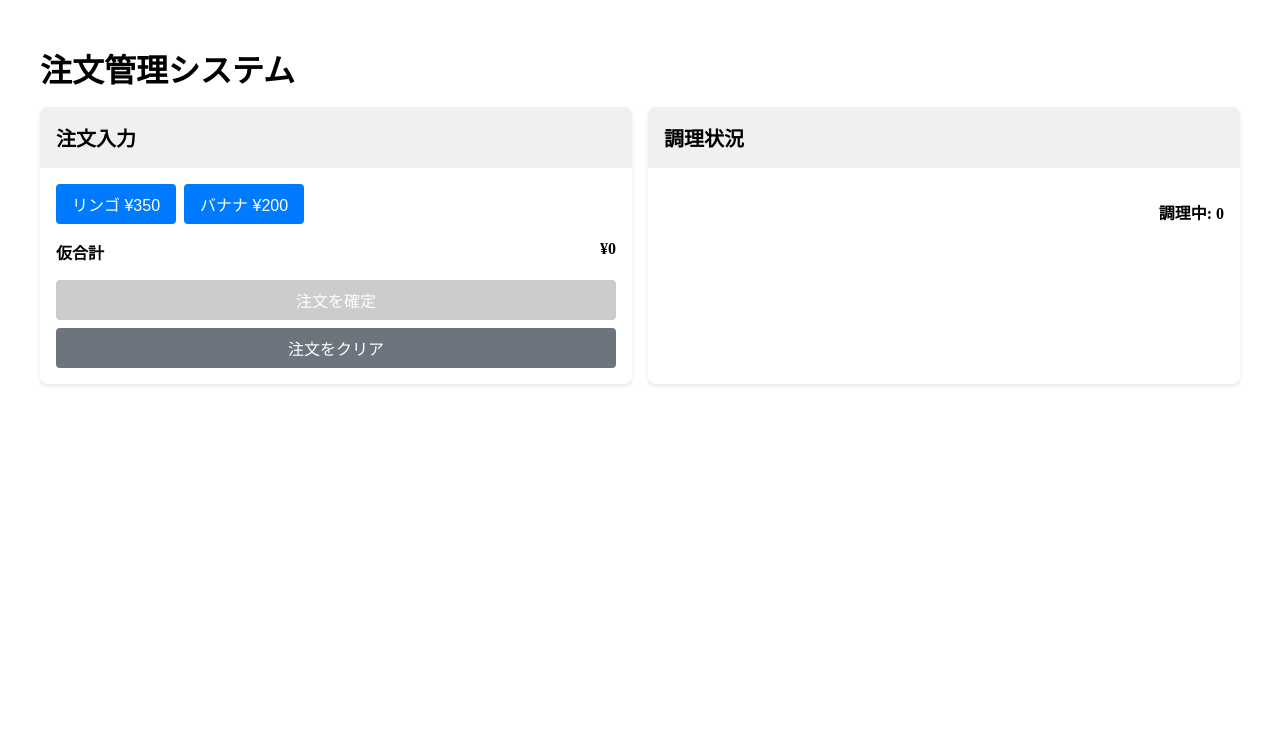
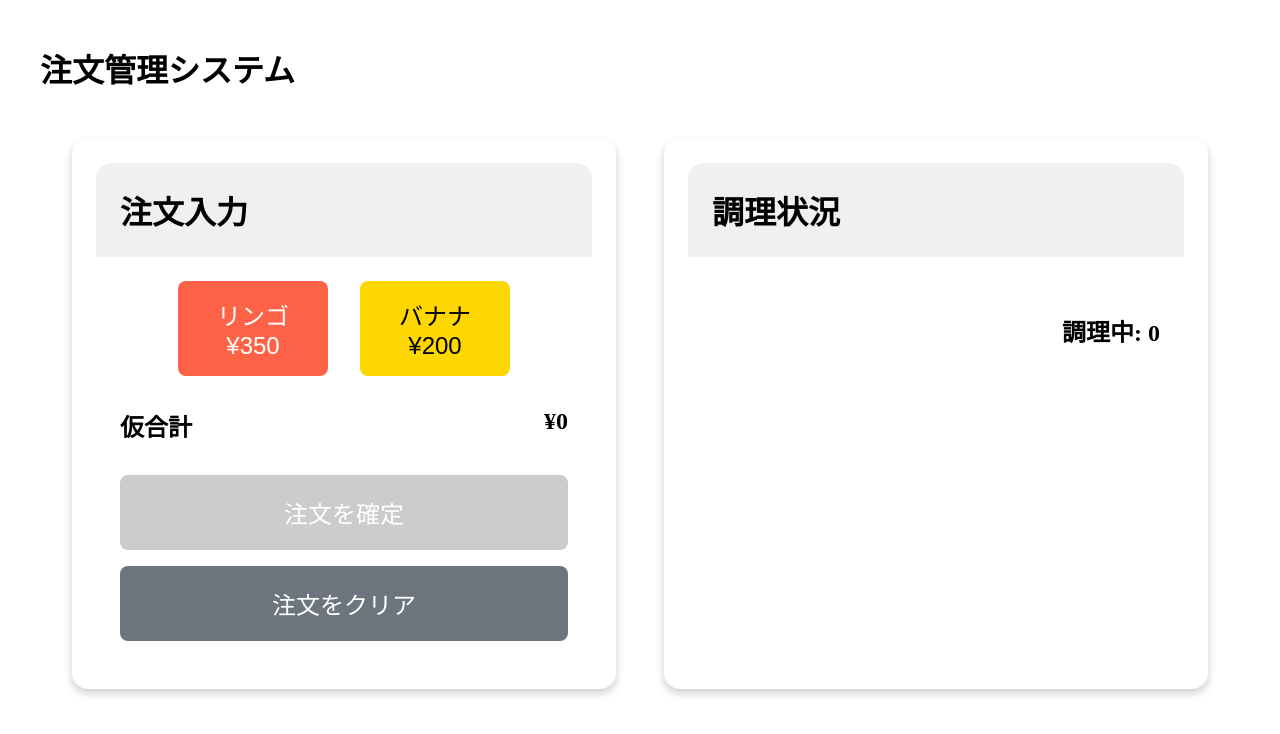
Before and after one commit to Google-Developers-Group-on-Campus-TUAT/order-management, a Next.js app: page / in a window 1280 px wide. Shown: the top 734 px of the page. Built offline with nearby package versions, Linux system fonts and the light colour scheme.

Commit message:
タブレット向けに改変

```diff
--- a/src/components/OrderManagement.css
+++ b/src/components/OrderManagement.css
@@ -1,49 +1,63 @@
 .order-management {
   display: grid;
-    gap: 1rem;
+  gap: 2rem;
+  padding: 2rem;
 }
 
 .card {
   background-color: #ffffff;
-    border-radius: 8px;
-    box-shadow: 0 2px 4px rgba(0, 0, 0, 0.1);
+  border-radius: 16px;
+  box-shadow: 0 4px 8px rgba(0, 0, 0, 0.2);
   overflow: hidden;
+  padding: 1.5rem;
 }
 
 .card-header {
   background-color: #f0f0f0;
-    padding: 1rem;
+  padding: 1.5rem;
+  border-radius: 16px 16px 0 0;
 }
 
 .card-title {
   margin: 0;
-    font-size: 1.25rem;
+  font-size: 2rem;
   font-weight: bold;
 }
 
 .card-content {
-    padding: 1rem;
+  padding: 1.5rem;
+  font-size: 1.5rem;
 }
 
 .button-group {
   display: flex;
-    flex-wrap: wrap;
-    gap: 0.5rem;
-    margin-bottom: 1rem;
+  gap: 2rem;
+  margin-bottom: 2rem;
+  justify-content: center;
 }
 
 button {
-    background-color: #007bff;
   color: white;
   border: none;
-    padding: 0.5rem 1rem;
-    border-radius: 4px;
+  padding: 1rem 2rem;
+  border-radius: 8px;
   cursor: pointer;
-    font-size: 1rem;
+  font-size: 1.5rem;
+  width: 150px;
+}
+
+
+button.apple {
+  background-color: #ff6347;
+}
+
+button.banana {
+  background-color: #ffd700;
+  color: black;
 }
 
 button:hover {
-    background-color: #0056b3;
+  filter: brightness(0.9);
 }
 
 button:disabled {
@@ -52,50 +66,82 @@
 }
 
 .item-list {
-    margin-bottom: 1rem;
+  margin-bottom: 1.5rem;
 }
 
-  .item, .kitchen-item {
+.item {
   display: flex;
   justify-content: space-between;
-    margin-bottom: 0.5rem;
+  margin-bottom: 1rem;
+  font-size: 1.5rem;
+}
+
+.kitchen-item {
+  border-radius: 16px;
+  box-shadow: 0 4px 8px rgba(0, 0, 0, 0.2);
+  padding: 1.5rem;
+  display: flex;
+  justify-content: space-between;
+  align-items: center;
+  margin-bottom: 1.5rem;
+  font-size: 1.5rem;
+}
+
+.kitchen-item.apple {
+  background-color: #ffc7c7;
+  border-left: 8px solid #ff6347;
+}
+
+.kitchen-item.banana {
+  background-color: #fffec7;
+  border-left: 8px solid #ffd700;
 }
 
 .total {
   display: flex;
   justify-content: space-between;
   font-weight: bold;
-    margin-bottom: 1rem;
+  margin-bottom: 2rem;
+  font-size: 1.5rem;
 }
 
 .confirm-button {
+  background-color: blue;
   width: 100%;
-    margin-bottom: 0.5rem;
+  margin-bottom: 1rem;
+  padding: 1.25rem;
+  font-size: 1.5rem;
 }
 
 .clear-button {
   width: 100%;
   background-color: #6c757d;
+  padding: 1.25rem;
+  font-size: 1.5rem;
 }
 
 .status-badge {
   background-color: #28a745;
   color: white;
-    padding: 0.25rem 0.5rem;
-    border-radius: 4px;
-    font-size: 0.875rem;
-    margin-right: 0.5rem;
+  padding: 0.5rem 1rem;
+  border-radius: 8px;
+  font-size: 1.25rem;
+  margin-right: 1rem;
 }
 
 .serve-button {
   background-color: #ffc107;
   color: #000000;
+  padding: 1rem 2rem;
+  border-radius: 8px;
+  font-size: 1.5rem;
 }
 
 .kitchen-total {
   text-align: right;
   font-weight: bold;
-    margin-top: 1rem;
+  margin-top: 2rem;
+  font-size: 1.5rem;
 }
 
 @media (min-width: 768px) {
@@ -103,3 +149,10 @@
     grid-template-columns: 1fr 1fr;
   }
 }
+
+@media (min-width: 1024px) {
+  .order-management {
+    grid-template-columns: 1fr 1fr;
+    gap: 3rem;
+  }
+}
--- a/src/components/OrderManagement.tsx
+++ b/src/components/OrderManagement.tsx
@@ -8,7 +8,6 @@ interface OrderItem {
   id: number
   item: 'リンゴ' | 'バナナ'
   price: number
-  status: string
   ticketNumber: number
 }
 
@@ -37,7 +36,7 @@ export default function OrderManagement() {
   const addTempItem = (item: 'リンゴ' | 'バナナ', price: number) => {
     const ticketNumber = getNextAvailableTicket(item)
     if (ticketNumber !== null) {
-      const newItem: OrderItem = { id: Date.now(), item, price, status: '調理中', ticketNumber }
+      const newItem: OrderItem = { id: Date.now(), item, price, ticketNumber }
       setTempOrderItems([...tempOrderItems, newItem])
       setAvailableTickets(prev => ({
         ...prev,
@@ -93,8 +92,8 @@ export default function OrderManagement() {
       </div>
       <div className="card-content">
         <div className="button-group">
-          <button onClick={() => addTempItem('リンゴ', 350)}>リンゴ ¥350</button>
-          <button onClick={() => addTempItem('バナナ', 200)}>バナナ ¥200</button>
+          <button onClick={() => addTempItem('リンゴ', 350)} className='apple' >リンゴ ¥350</button>
+          <button onClick={() => addTempItem('バナナ', 200)} className='banana'>バナナ ¥200</button>
         </div>
         <div className="item-list">
           {tempOrderItems.map((item) => (
@@ -135,12 +134,15 @@ export default function OrderManagement() {
     </div>
     <div className="card-content">
       {orderItems.map((item) => (
-          <div key={item.id} className="kitchen-item">
+        <div
+          key={item.id}
+          className={`kitchen-item ${item.item === 'リンゴ' ? 'apple' : 'banana'}`}
+        >
           <span>
             {item.item} #{item.ticketNumber}
           </span>
           <div>
-              <span className="status-badge">{item.status}</span>
+
             <button className="serve-button" onClick={() => removeItem(item.id)}>
               渡す
             </button>
@@ -154,6 +156,7 @@ export default function OrderManagement() {
   </div>
 )
 
+
   return (
     <div className="order-management">
       <OrderSection />
```
Lines whose indentation alone changed are shown as unchanged.
